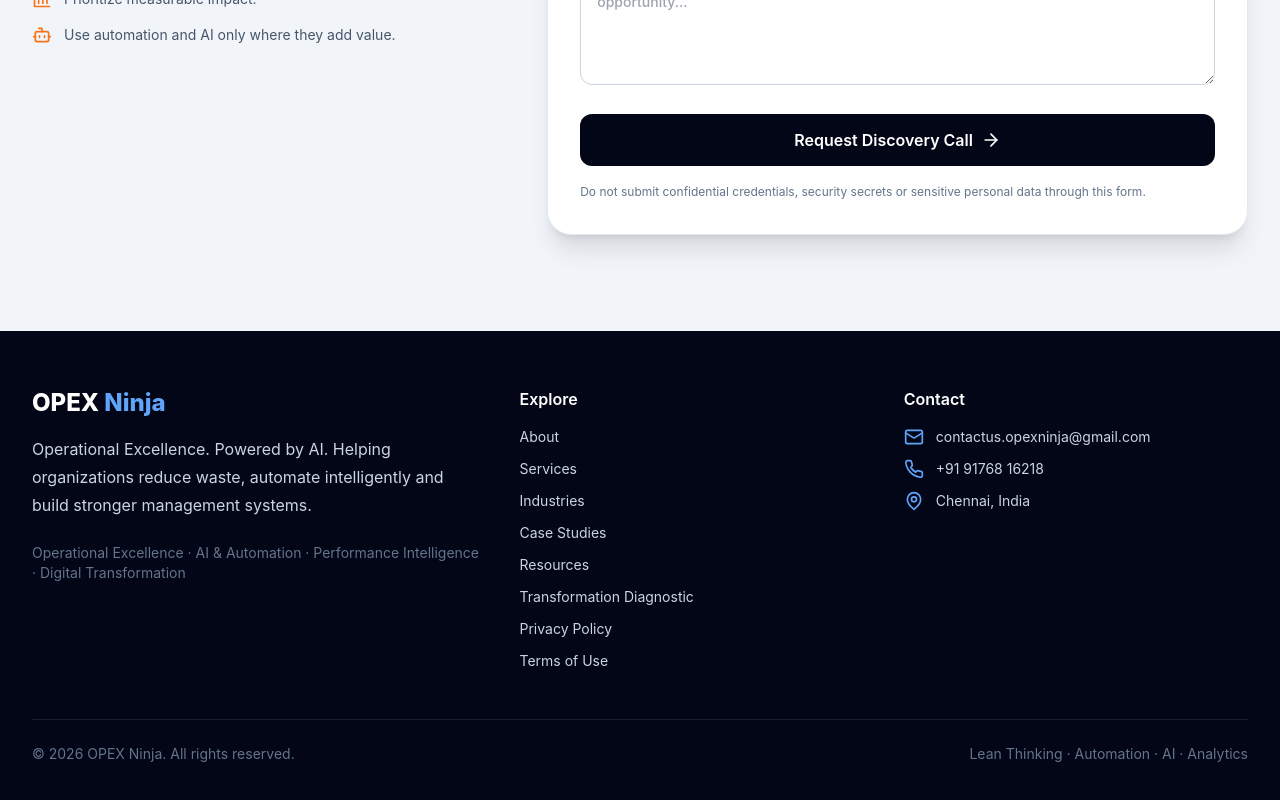
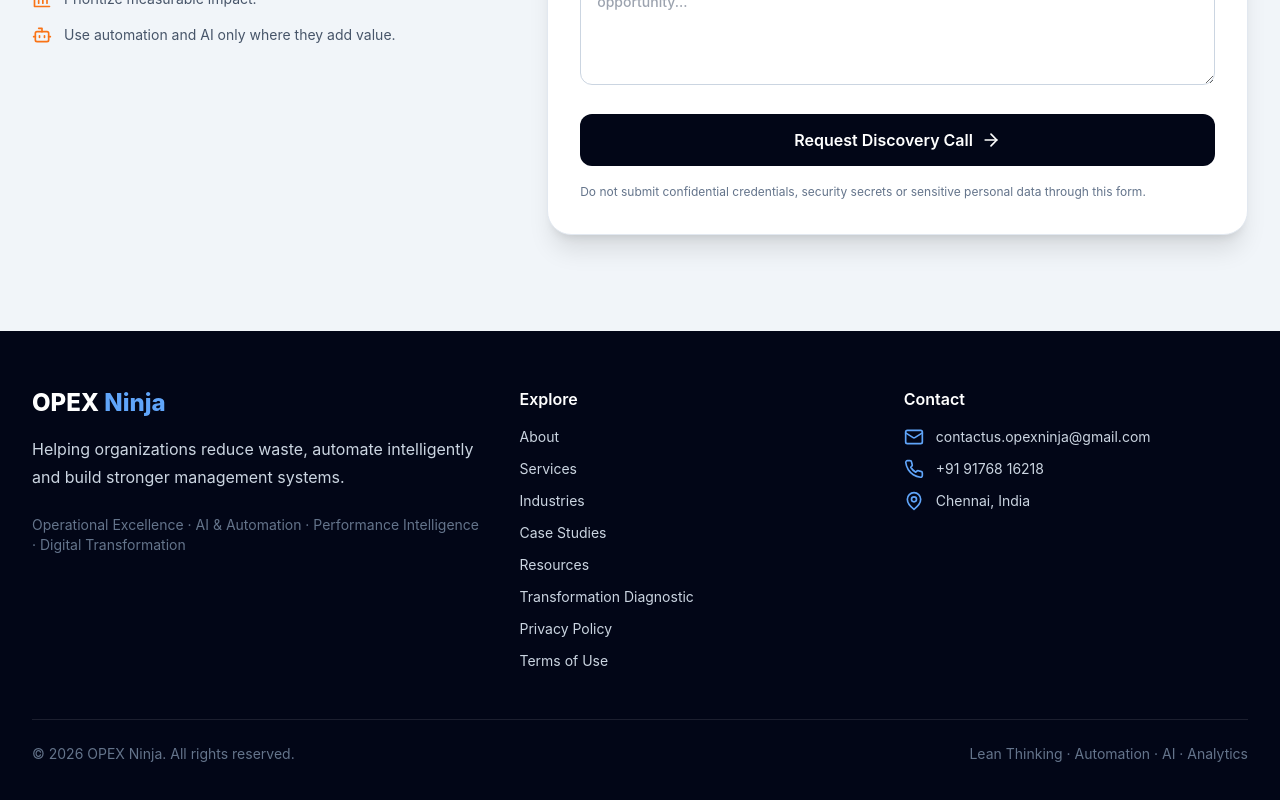
Before and after one commit to vigkrish/OPEXNINJA, a React (Vite) app in the folder apps/web/: page / in a window 1280 px wide. Shown: the part 4192-4992 px from the top of the page. Built offline with nearby package versions, Linux system fonts and the light colour scheme; no server answers.

Commit message:
fix: remove powered by AI tagline from footer

```diff
--- a/apps/web/src/components/organisms/Footer.tsx
+++ b/apps/web/src/components/organisms/Footer.tsx
@@ -12,7 +12,7 @@ export const Footer = () => (
             OPEX <span className="text-blue-400">Ninja</span>
           </div>
           <p className="mt-4 max-w-md leading-7">
-            Operational Excellence. Powered by AI. Helping organizations reduce waste, automate intelligently and build stronger management systems.
+            Helping organizations reduce waste, automate intelligently and build stronger management systems.
           </p>
           <p className="mt-6 text-sm text-slate-500">
             Operational Excellence · AI & Automation · Performance Intelligence · Digital Transformation
```
